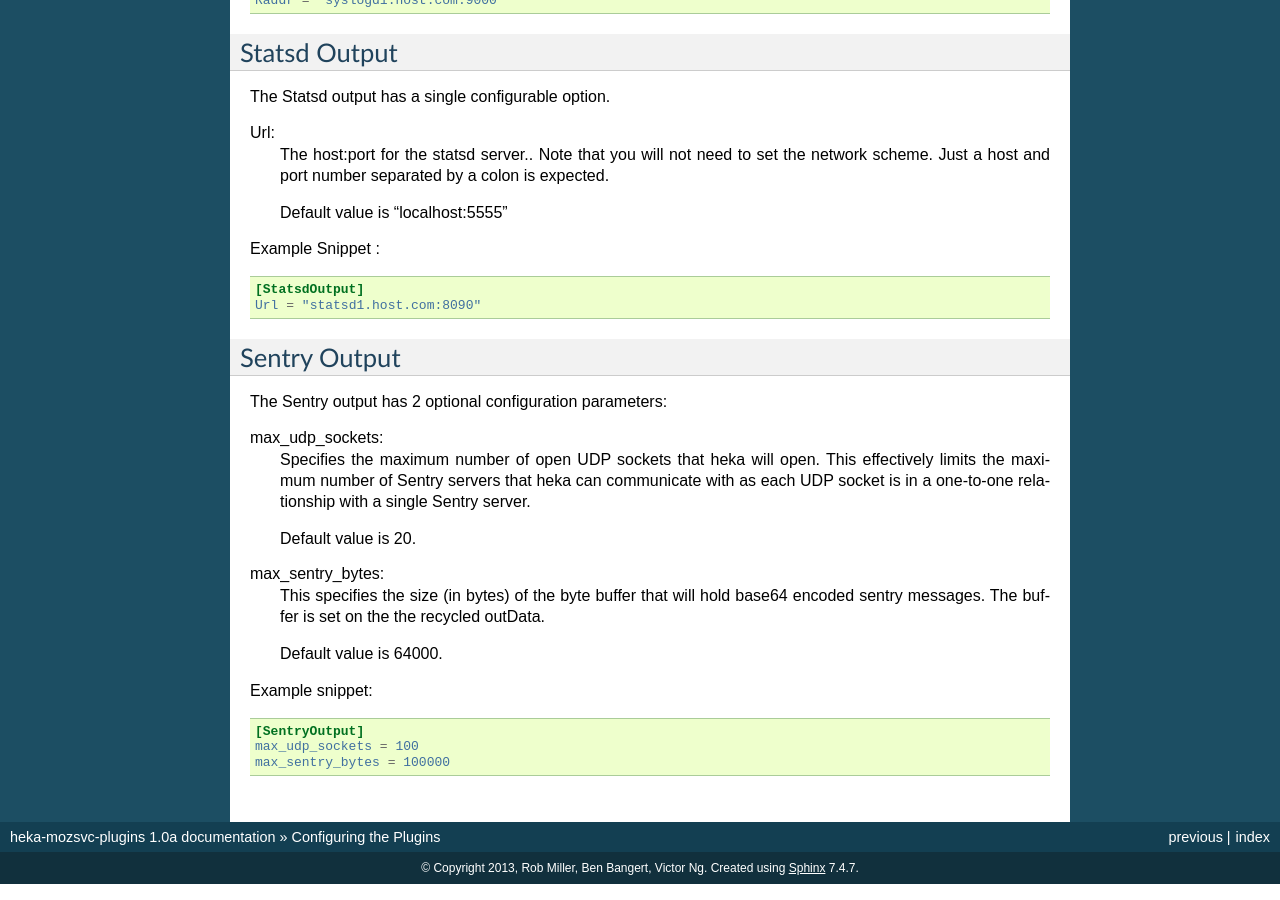
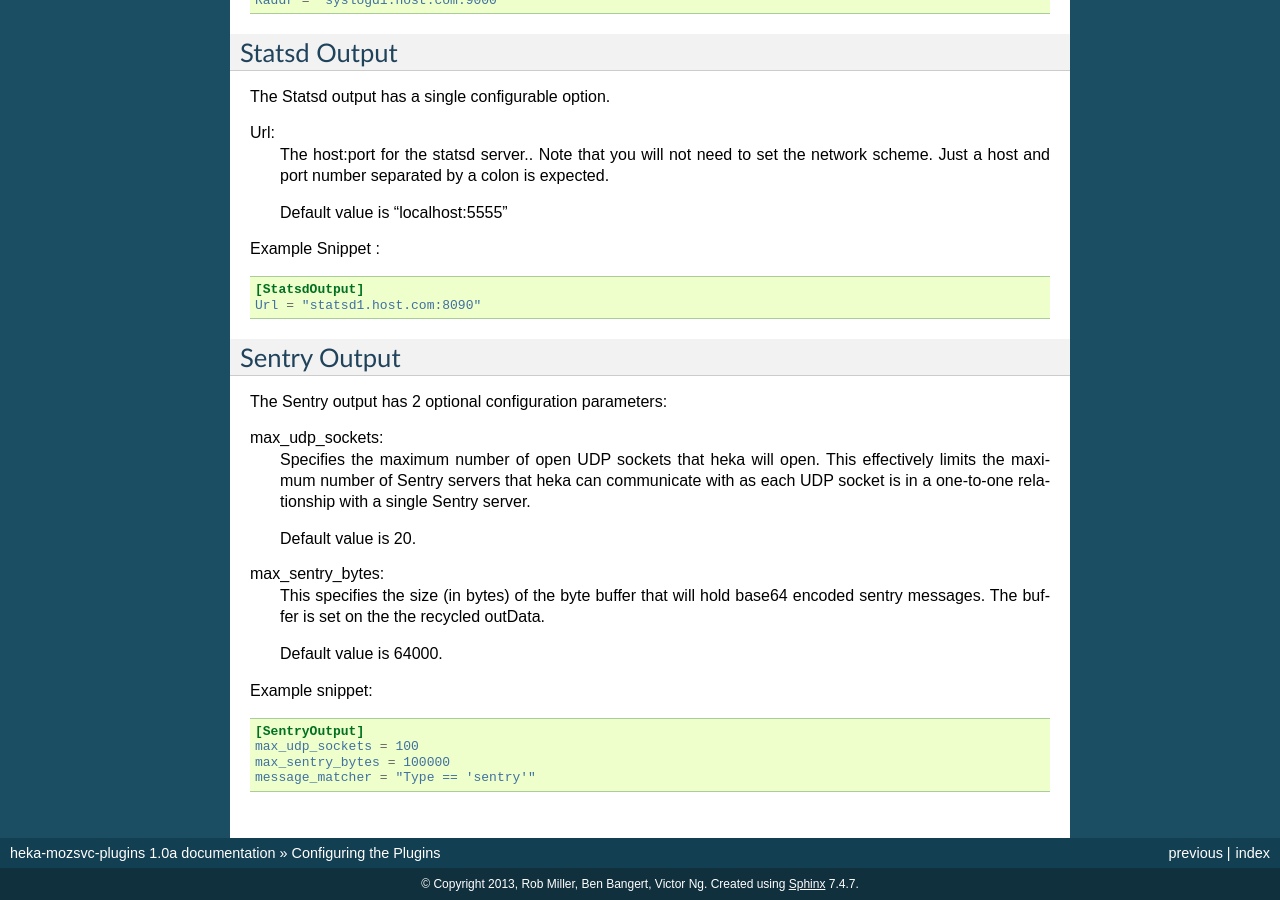
Before and after one commit to mozilla-services/heka-mozsvc-plugins, a Sphinx documentation site: the page built from docs/config.rst, in a window 1280 px wide and 900 px high, scrolled down 3242 px. Built offline with Sphinx 7.4.7, drawn with Linux system fonts in a browser that asks for light colours.

Commit message:
added message_matcher clause to sentry configuration documentation

```diff
--- a/docs/config.rst
+++ b/docs/config.rst
@@ -244,3 +244,4 @@ Example snippet:
     [SentryOutput]
     max_udp_sockets = 100
     max_sentry_bytes = 100000
+    message_matcher = "Type == 'sentry'"
```
